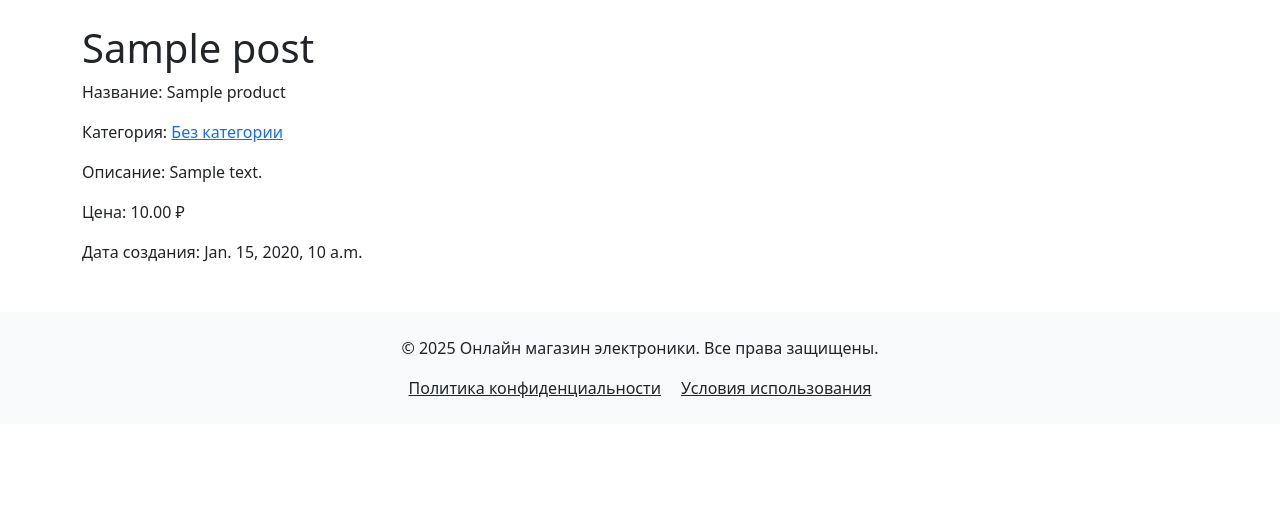
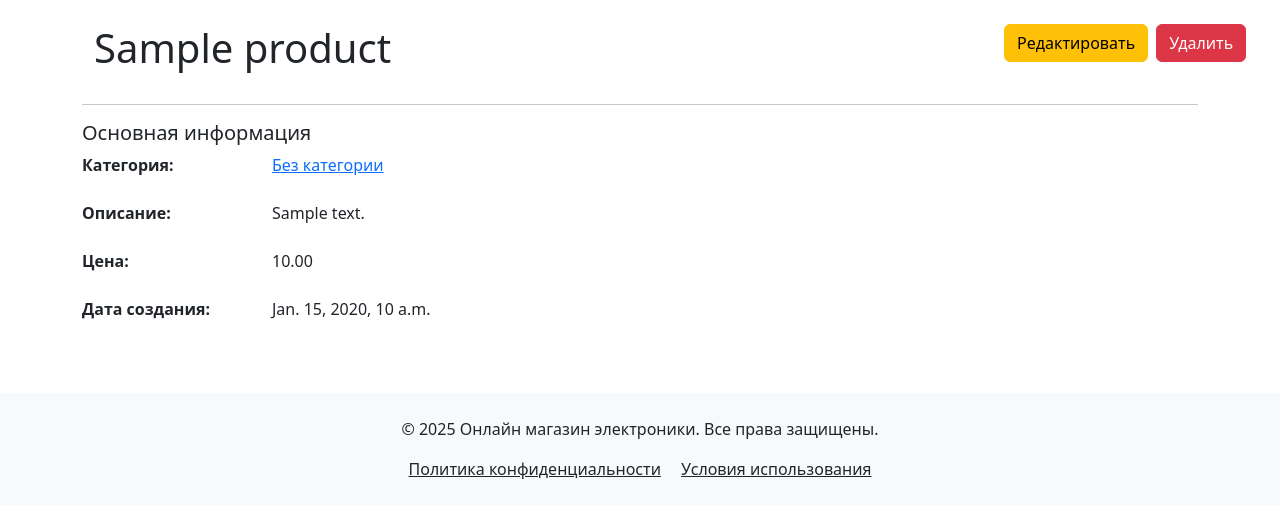
Before and after one commit to Kotimish/online-store-django, a Django app: template online_store/templates/online_store/products_detail.html in a window 1280 px wide. Shown: the part 56-574 px from the top of the page. Run offline with Django 5.2, Linux system fonts and the light colour scheme; data comes from the database, SQL or seed files in the repository; tables that the repository leaves empty hold one stand-in row (values such as "Sample post"); the template is opened without the code that fills it: values that come from a table or form of the project are taken from there, most other values are stand-ins (such as "Sample title", 1, 10 or a date in 2020).

Commit message:
add templates for product CRUD

```diff
--- a/online_store/templates/online_store/products_detail.html
+++ b/online_store/templates/online_store/products_detail.html
@@ -3,10 +3,57 @@
 {% block title %}{{ post.title }}{% endblock %}
 
 {% block content %}
-    <h1>{{ post.title }}</h1>
-    <p>Название: {{product.name}}</p>
-    <p>Категория: <a href="{% url 'products_in_category_page' product.category.id %}">{{ product.category.name }}</a></p>
-    <p>Описание: {{product.description}}</p>
-    <p>Цена: {{product.price}} ₽</p>
-    <p>Дата создания: {{product.created_at}}</p>
+
+<div class="container-fluid mt-4">
+    <div class="row mb-4">
+        <div class="col-12">
+            <div class="d-flex justify-content-between align-items-start">
+                <div class="col-sm-10">
+                    <h1>{{ product.name }}</h1>
+                </div>
+                <div class="col-sm-2">
+                    <!-- Кнопки действий со товаром -->
+                    <div class="d-flex align-items-center">
+                        <a href="{% url 'product_edit' product.id %}"
+                           class="btn btm-sm btn-warning me-2"
+                        >Редактировать</a>
+                        <a href="{% url 'product_delete' product.id %}"
+                           class="btn btm-sm btn-danger me-2"
+                        >Удалить</a>
+                    </div>
+                </div>
+            </div>
+        </div>
+    </div>
+</div>
+<hr>
+<div class="row mb-4">
+    <div class="col-md-6">
+        <h5>Основная информация</h5>
+        <dl class="row">
+            <dt class="col-sm-4">Категория:</dt>
+            <dd class="col-sm-8">
+                <a href="{% url 'products_in_category_page' product.category.id %}">{{ product.category.name }}</a>
+            </dd>
+        </dl>
+        <dl class="row">
+            <dt class="col-sm-4">Описание:</dt>
+            <dd class="col-sm-8">
+                {{product.description}}
+            </dd>
+        </dl>
+        <dl class="row">
+            <dt class="col-sm-4">Цена:</dt>
+            <dd class="col-sm-8">
+                {{product.price}}
+            </dd>
+        </dl>
+        <dl class="row">
+            <dt class="col-sm-4">Дата создания:</dt>
+            <dd class="col-sm-8">
+                {{product.created_at}}
+            </dd>
+        </dl>
+    </div>
+</div>
 {% endblock %}
```
Also changed, not shown: online_store/templates/online_store/product_add.html (added, +13 -0 lines), online_store/templates/online_store/product_delete.html (added, +14 -0 lines), online_store/templates/online_store/product_edit.html (added, +13 -0 lines), online_store/templates/online_store/products_list.html (+12 -1 lines).
